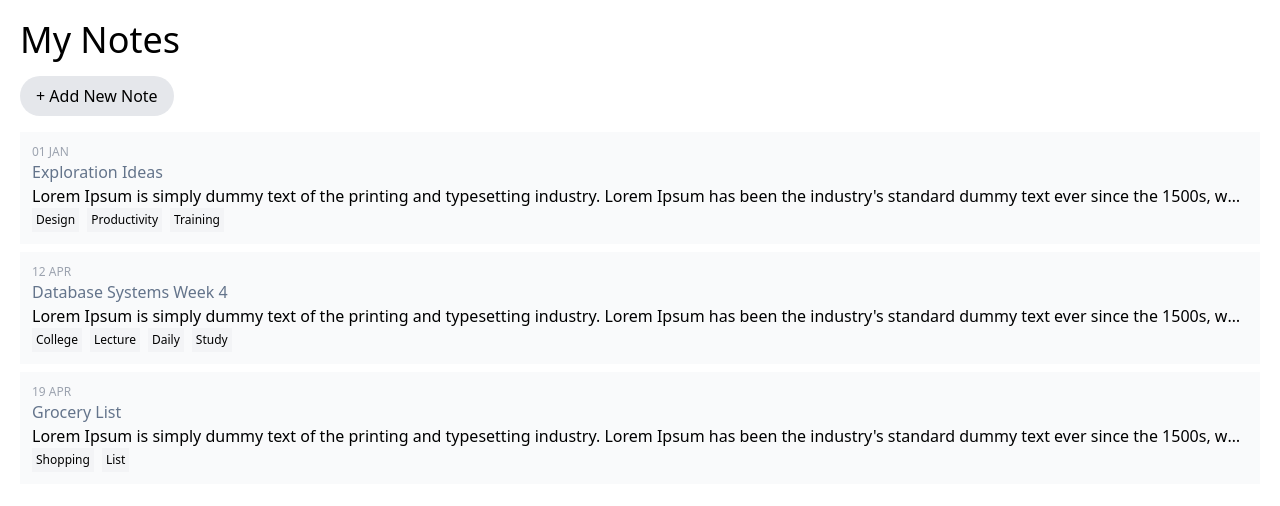
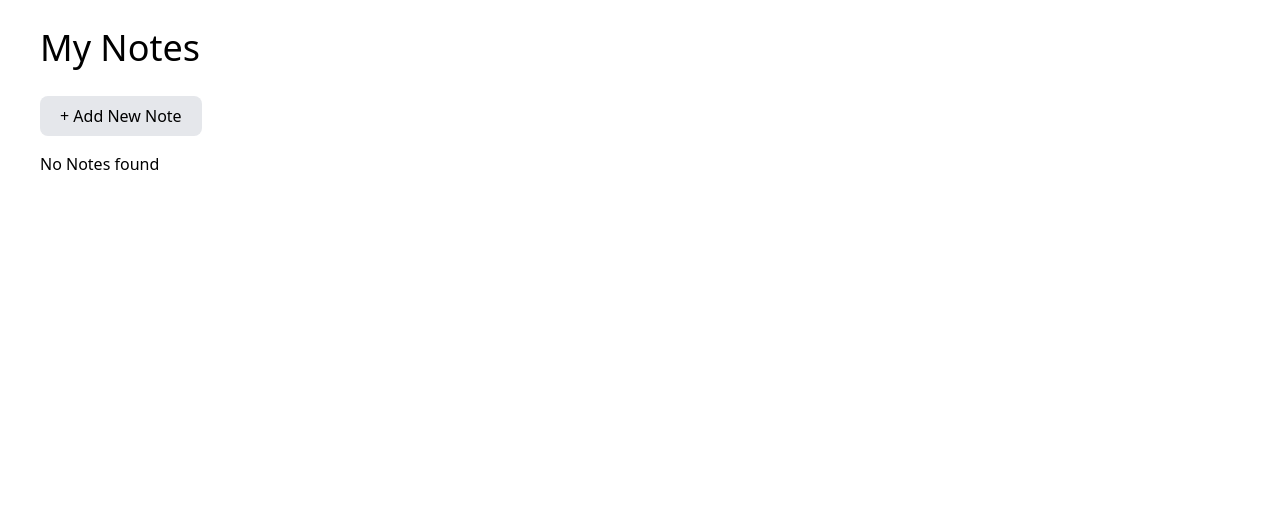
Before and after one commit to LataniaReece/Notes-App, a React (Vite) app: page / in a window 1280 px wide. Shown: the top 506 px of the page. Built offline with nearby package versions, Linux system fonts and the light colour scheme.

Commit message:
update noteslist with real state, fix viewNote and styling

```diff
--- a/package.json
+++ b/package.json
@@ -15,12 +15,14 @@
     "@types/uuid": "^9.0.7",
     "classnames": "^2.3.2",
     "date-fns": "^2.30.0",
+    "dompurify": "^3.0.6",
     "react": "^18.2.0",
     "react-dom": "^18.2.0",
     "react-redux": "^9.0.4",
     "uuid": "^9.0.1"
   },
   "devDependencies": {
+    "@types/dompurify": "^3.0.5",
     "@types/react": "^18.2.43",
     "@types/react-dom": "^18.2.17",
     "@typescript-eslint/eslint-plugin": "^6.14.0",
--- a/src/App.tsx
+++ b/src/App.tsx
@@ -9,7 +9,7 @@ const App = () => {
   const { isViewingNote } = useSelector((state: RootState) => state.notes);
 
   const styles = {
-    wrapper: "h-screen grid grid-cols-12 gap-7 p-5",
+    wrapper: "h-screen grid grid-cols-12 gap-7 px-10 py-7",
     myNotes: classnames({
       "col-span-12 md:col-span-4 lg:col-span-3": isViewingNote,
       "col-span-12 md:col-span-12 lg:col-span-12": !isViewingNote,
--- a/src/components/MyNotes/AddNoteButton.tsx
+++ b/src/components/MyNotes/AddNoteButton.tsx
@@ -3,7 +3,7 @@ import { setIsViewingNote, setNoteInView } from "../../slices/notesSlice";
 
 const styles = {
   button:
-    "rounded-full bg-gray-200 font-light px-4 py-2 mb-4 hover:bg-gray-300 transition duration-200",
+    "rounded-lg bg-gray-200 font-light px-5 py-2 mb-4 hover:bg-gray-300 transition duration-200",
 };
 
 const AddNote = () => {
--- a/src/components/MyNotes/MyNotes.tsx
+++ b/src/components/MyNotes/MyNotes.tsx
@@ -2,7 +2,7 @@ import AddNoteButton from "./AddNoteButton";
 import NotesList from "./NotesList";
 
 const styles = {
-  heading: "text-4xl mb-4",
+  heading: "text-4xl mb-7",
 };
 
 const MyNotes = () => {
--- a/src/components/MyNotes/NotesList.tsx
+++ b/src/components/MyNotes/NotesList.tsx
@@ -1,46 +1,72 @@
 import { format } from "date-fns";
-
-const mockNotes = [
-  {
-    id: 1,
-    date: new Date("2023-01-01T00:00:00"),
-    title: "Exploration Ideas",
-    text: "Lorem Ipsum is simply dummy text of the printing and typesetting industry. Lorem Ipsum has been the industry's standard dummy text ever since the 1500s, when an unknown printer took a galley of type and scrambled it to make a type specimen book. It has survived not only five centuries, but also the leap into electronic typesetting, remaining essentially unchanged. ",
-    tags: ["Design", "Productivity", "Training"],
-  },
-  {
-    id: 2,
-    date: new Date("2023-04-12T00:00:00"),
-    title: "Database Systems Week 4",
-    text: "Lorem Ipsum is simply dummy text of the printing and typesetting industry. Lorem Ipsum has been the industry's standard dummy text ever since the 1500s, when an unknown printer took a galley of type and scrambled it to make a type specimen book. It has survived not only five centuries, but also the leap into electronic typesetting, remaining essentially unchanged. ",
-    tags: ["College", "Lecture", "Daily", "Study"],
-  },
-  {
-    id: 3,
-    date: new Date("2023-04-19T00:00:00"),
-    title: "Grocery List",
-    text: "Lorem Ipsum is simply dummy text of the printing and typesetting industry. Lorem Ipsum has been the industry's standard dummy text ever since the 1500s, when an unknown printer took a galley of type and scrambled it to make a type specimen book. It has survived not only five centuries, but also the leap into electronic typesetting, remaining essentially unchanged. ",
-    tags: ["Shopping", "List"],
-  },
-];
+import { useDispatch, useSelector } from "react-redux";
+import { RootState } from "../../store";
+import DOMPurify from "dompurify";
+import { Note } from "../../slices/notesTypes";
+import { setIsViewingNote, setNoteInView } from "../../slices/notesSlice";
+import classnames from "classnames";
 
 const styles = {
-  noteItem: "bg-gray-50 mb-2 p-3",
+  noteItem: "rounded-lg mb-3 p-3 cursor-pointer border border-transparent",
+  unSelectedNoteItem: "bg-gray-50 hover:bg-gray-100",
+  selectedNoteItem: "bg-gray-100",
   date: "uppercase text-xs text-gray-400 font-extralight",
-  title: "text-slate-500 font-normal",
-  text: "overflow-hidden whitespace-nowrap overflow-ellipsis font-extralight",
+  title: "text-gray-500 ",
+  selectedTitle: "font-bold",
+  text: " text-gray-500 overflow-hidden whitespace-nowrap overflow-ellipsis font-light mb-3 text-sm",
+  selectedText: "font-normal",
   tagsContainer: "flex gap-2",
-  tagItem: "bg-gray-100 p-1 font-extralight text-xs",
+  tagItem: "rounded-lg bg-gray-100 p-1 font-extralight text-xs",
 };
 
 const NotesList = () => {
+  const { notes, noteInView } = useSelector((state: RootState) => state.notes);
+  const dispatch = useDispatch();
+
+  if (!notes || notes.length === 0) {
+    return <p>No Notes found</p>;
+  }
+
+  const handleViewNote = (note: Note) => {
+    if (note) {
+      dispatch(setNoteInView(note));
+      dispatch(setIsViewingNote(true));
+    }
+  };
+
   return (
     <>
-      {mockNotes.map((note) => (
-        <div className={styles.noteItem} key={note.id}>
-          <p className={styles.date}>{format(note.date, "dd MMM")}</p>
-          <p className={styles.title}>{note.title}</p>
-          <p className={styles.text}>{note.text}</p>
+      {notes.map((note) => (
+        <div
+          className={classnames(styles.noteItem, {
+            [styles.unSelectedNoteItem]:
+              !noteInView ||
+              noteInView === "new" ||
+              (noteInView && note.id !== noteInView.id),
+            [styles.selectedNoteItem]:
+              noteInView && noteInView !== "new" && note.id === noteInView.id,
+          })}
+          key={note.id}
+          onClick={() => handleViewNote(note)}
+        >
+          <p className={styles.date}>
+            {format(new Date(note.updated_at), "dd MMM")}
+          </p>
+          <p
+            className={classnames(styles.title, {
+              [styles.selectedTitle]:
+                noteInView && noteInView !== "new" && note.id === noteInView.id,
+            })}
+          >
+            {note.title}
+          </p>
+          <div
+            className={classnames(styles.text, {
+              [styles.selectedText]:
+                noteInView && noteInView !== "new" && note.id === noteInView.id,
+            })}
+            dangerouslySetInnerHTML={sanitizeAndRenderHTML(note.text)}
+          />
           <div className={styles.tagsContainer}>
             {note.tags.map((tag) => (
               <p key={tag} className={styles.tagItem}>
@@ -54,4 +80,17 @@ const NotesList = () => {
   );
 };
 
+const sanitizeAndRenderHTML = (htmlString: string) => {
+  const sanitizedHTML = DOMPurify.sanitize(htmlString);
+  const div = document.createElement("div");
+  div.innerHTML = sanitizedHTML;
+
+  // Concatenate the text content of all child nodes (ignoring HTML tags)
+  const concatenatedText = Array.from(div.childNodes)
+    .map((child) => child.textContent || "")
+    .join("");
+
+  return { __html: concatenatedText };
+};
+
 export default NotesList;
--- a/src/components/ViewNote/Breadcrumb.tsx
+++ b/src/components/ViewNote/Breadcrumb.tsx
@@ -1,6 +1,6 @@
 import { useSelector, useDispatch } from "react-redux";
 import { RootState } from "../../store";
-import { setIsViewingNote } from "../../slices/notesSlice";
+import { setIsViewingNote, setNoteInView } from "../../slices/notesSlice";
 
 const styles = {
   wrapper: "flex gap-2 font-light pt-2 pb-5 border-b border-gray-100 ",
@@ -12,6 +12,7 @@ const Breadcrumb = () => {
   const dispatch = useDispatch();
 
   const handleClick = () => {
+    dispatch(setNoteInView(null));
     dispatch(setIsViewingNote(false));
   };
   return (
--- a/src/components/ViewNote/Tags.tsx
+++ b/src/components/ViewNote/Tags.tsx
@@ -13,9 +13,10 @@ const styles = {
   heading: "font-extralight underline hover:no-underline",
   tagsContainer: "flex gap-2",
   tagItem:
-    "bg-gray-100 p-1 font-light text-sm select-none cursor-pointer py-0.5",
-  selectedTag: "bg-gray-300 border border-transparent",
-  unselectedTag: "bg-transparent border text-gray-500 border-gray-500",
+    "rounded-lg p-1 font-light text-sm select-none cursor-pointer py-0.5 border border-transparent hover:border-gray-400 hover:text-black",
+  selectedTag:
+    "border border-gray-400 text-black bg-gray-100 hover:bg-transparent",
+  unselectedTag: "bg-transparent text-gray-500 border-gray-500",
   selectTagsContainer: "flex gap-2 ml-30 font-extralight items-center mb-2",
   helper: "text-xs text-gray-400 italic font-extralight",
   buttonsContainer: "flex gap-2",
--- a/src/components/ViewNote/ViewNote.tsx
+++ b/src/components/ViewNote/ViewNote.tsx
@@ -1,4 +1,4 @@
-import { useState } from "react";
+import { useEffect, useState } from "react";
 import { useDispatch, useSelector } from "react-redux";
 import { format } from "date-fns";
 import { v4 as uuid4 } from "uuid";
@@ -18,7 +18,7 @@ import {
 
 const styles = {
   wrapper: "p-2 h-full",
-  dateWrapper: "flex justify-between w-80 mb-3",
+  dateWrapper: "flex gap-3 mb-3",
   dateLabel: "font-extralight",
   dateValue: "font-light",
   alert: "mt-3 bg-red-50 border border-red-300 text-red-400 px-4 py-3",
@@ -84,6 +84,20 @@ const ViewNote = () => {
     dispatch(setIsViewingNote(false));
   };
 
+  useEffect(() => {
+    // Update state when a new noteInView is set
+    if (noteInView && noteInView !== "new") {
+      setSelectedTags(noteInView.tags || []);
+      setSelectedTitle(noteInView.title || "");
+      setSelectedText(noteInView.text || "");
+    } else {
+      // Reset state if noteInView is "new"
+      setSelectedTags([]);
+      setSelectedTitle("");
+      setSelectedText("");
+    }
+  }, [noteInView]);
+
   return (
     <div className={styles.wrapper}>
       <Breadcrumb />
@@ -93,10 +107,10 @@ const ViewNote = () => {
       />
       {noteInView && noteInView !== "new" && noteInView.updated_at && (
         <div className={styles.dateWrapper}>
-          <p className={styles.dateLabel}>Last Modified</p>
+          <p className={styles.dateLabel}>Last Modified:</p>
           <p className={styles.dateValue}>
             {noteInView &&
-              format(new Date(noteInView.updated_at), "dd MMMM, yyyy")}
+              format(new Date(noteInView.updated_at), "MMMM dd, yyyy h:mm a")}
           </p>
         </div>
       )}
--- a/src/components/ViewNote/ViewNoteActions.tsx
+++ b/src/components/ViewNote/ViewNoteActions.tsx
@@ -1,29 +1,32 @@
 import { FC } from "react";
-import { useDispatch } from "react-redux";
-import { setIsViewingNote } from "../../slices/notesSlice";
+import { useDispatch, useSelector } from "react-redux";
+import { setIsViewingNote, setNoteInView } from "../../slices/notesSlice";
+import { RootState } from "../../store";
 
 const ViewNoteActions: FC<{ handleSubmit: () => void }> = ({
   handleSubmit,
 }) => {
+  const { noteInView } = useSelector((state: RootState) => state.notes);
   const dispatch = useDispatch();
 
   const handleCancel = () => {
+    dispatch(setNoteInView(null));
     dispatch(setIsViewingNote(false));
   };
 
   return (
-    <div className="mt-3 flex gap-2">
+    <div className="mt-4 mb-5 flex gap-2">
       <button
-        className="bg-slate-800 text-white px-2 p-2 "
+        className="rounded-lg bg-gray-700 text-white px-2 p-2 border border-gray-700 hover:bg-gray-800"
         onClick={handleCancel}
       >
         Cancel
       </button>
       <button
-        className="border border-slate-800 px-2 p-2"
+        className="rounded-lg border border-gray-600 text-gray-600 px-2 p-2 hover:bg-gray-200"
         onClick={handleSubmit}
       >
-        Submit
+        {noteInView === "new" ? "Add note" : "Update note"}
       </button>
     </div>
   );
--- a/src/slices/notesTypes.ts
+++ b/src/slices/notesTypes.ts
@@ -3,6 +3,6 @@ export type Note = {
   title: string;
   text: string;
   tags: string[];
-  created_at: string | null;
-  updated_at: string | null;
+  created_at: string;
+  updated_at: string;
 };
```
Also changed, not shown: 1 other file (tests, documents, lock files or other folders).
